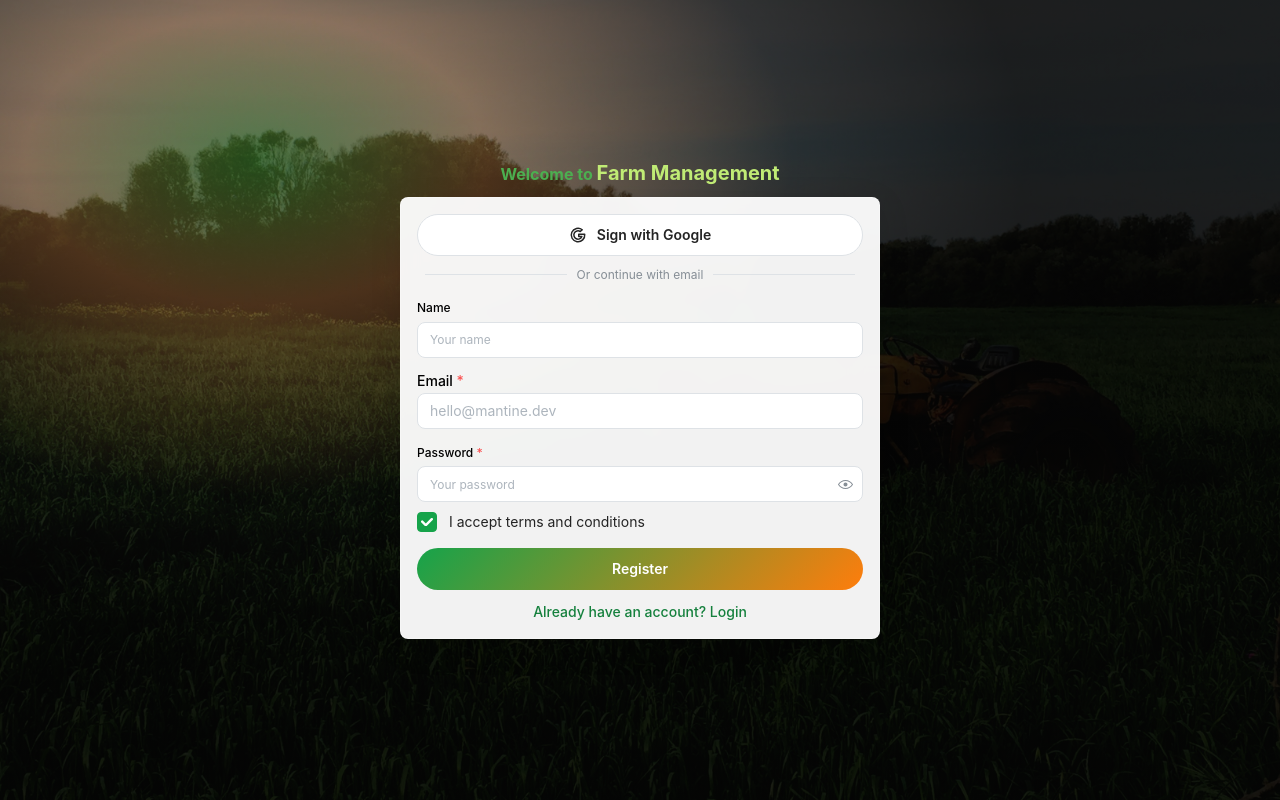
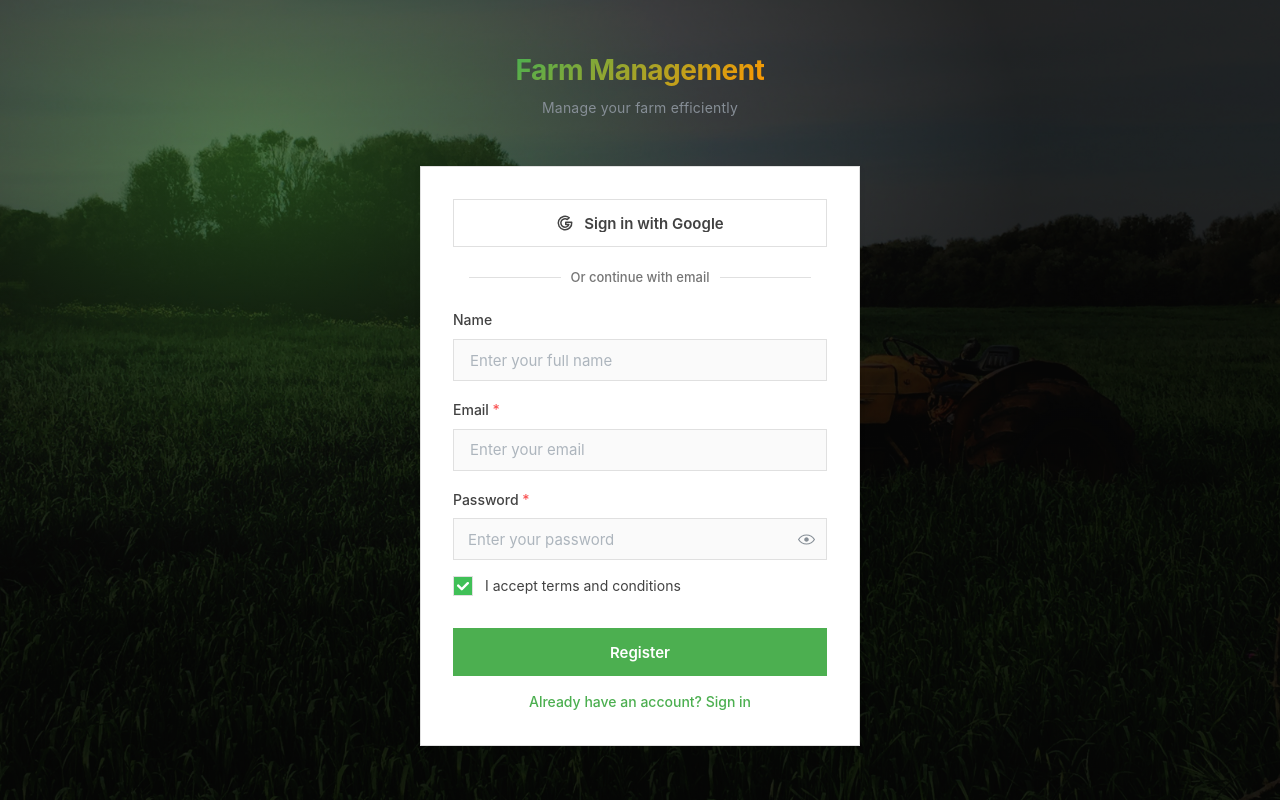
Before and after one commit to atlasblackdevops-cmyk/frontend, a Next.js app: page /register in a window 1280 px wide. Built offline with nearby package versions, Linux system fonts and the light colour scheme; no server answers.

Commit message:
# changes #

```diff
--- a/components/auth/AuthLayout.tsx
+++ b/components/auth/AuthLayout.tsx
@@ -12,8 +12,14 @@ interface AuthLayoutProps {
 
 export function AuthLayout({ children, title, subtitle }: AuthLayoutProps) {
   return (
-    <Box pos="relative" mih="100dvh" style={{ overflow: 'hidden' }}>
-      {/* Background image */}
+    <Box
+      pos="relative"
+      mih="100dvh"
+      style={{
+        overflow: 'hidden',
+      }}
+    >
+      {/* Background image - same as landing page */}
       <Box
         pos="absolute"
         inset={0}
@@ -25,13 +31,13 @@ export function AuthLayout({ children, title, subtitle }: AuthLayoutProps) {
         }}
       />
 
-      {/* Green/Orange overlay tint with modern flat look */}
+      {/* Green overlay tint - same as landing page */}
       <Box
         pos="absolute"
         inset={0}
         style={{
           background:
-            'radial-gradient(60% 60% at 20% 20%, rgba(64,160,43,0.4) 0%, rgba(255,152,64,0.25) 30%, rgba(0,0,0,0.5) 70%, rgba(0,0,0,0.7) 100%)',
+            'radial-gradient(60% 60% at 20% 20%, rgba(64,160,43,0.35) 0%, rgba(0,0,0,0.4) 60%, rgba(0,0,0,0.65) 100%)',
         }}
       />
 
@@ -46,26 +52,33 @@ export function AuthLayout({ children, title, subtitle }: AuthLayoutProps) {
           flexDirection: 'column',
           alignItems: 'center',
           justifyContent: 'center',
-          padding: '12px',
+          padding: '24px',
           overflow: 'hidden',
         }}
       >
-        <Stack gap="sm" w="100%" maw={480} align="center" style={{ maxHeight: '100%' }}>
-          {/* Welcome to Farm Management - One line */}
+        <Stack gap="xl" w="100%" maw={440} align="center" style={{ maxHeight: '100%' }}>
+          {/* Modern flat logo/title */}
+          <Stack gap="xs" align="center" mb="md">
             <Text
               fw={700}
               ta="center"
-            style={{ lineHeight: 1.2 }}
+              style={{
+                lineHeight: 1.2,
+                fontSize: '28px',
+                letterSpacing: '-0.5px',
+              }}
             >
-            <span style={{ color: '#4caf50', fontSize: 'var(--mantine-font-size-md)' }}>Welcome to </span>
               <Link
                 href="/"
                 style={{
                   textDecoration: 'none',
                   display: 'inline-block',
                   transition: 'opacity 0.2s',
-                color: 'var(--mantine-color-lime-3)',
-                fontSize: 'var(--mantine-font-size-xl)',
+                  color: '#2e7d32',
+                  background: 'linear-gradient(135deg, #4caf50 0%, #ff9800 100%)',
+                  WebkitBackgroundClip: 'text',
+                  WebkitTextFillColor: 'transparent',
+                  backgroundClip: 'text',
                 }}
                 onMouseEnter={(e) => {
                   e.currentTarget.style.opacity = '0.8';
@@ -77,6 +90,18 @@ export function AuthLayout({ children, title, subtitle }: AuthLayoutProps) {
                 Farm Management
               </Link>
             </Text>
+            <Text
+              size="sm"
+              c="dimmed"
+              ta="center"
+              style={{
+                fontWeight: 400,
+                letterSpacing: '0.2px',
+              }}
+            >
+              Manage your farm efficiently
+            </Text>
+          </Stack>
 
           {/* Form Card */}
           <Box w="100%">
--- a/components/auth/AuthenticationForm.tsx
+++ b/components/auth/AuthenticationForm.tsx
@@ -195,36 +195,37 @@ export function AuthenticationForm({
 
     return (
         <BaseCard
-            radius="md"
-            p={{ base: "xs", sm: "md" }}
-            withBorder
+            radius={0}
+            p={{ base: "xl", sm: "xl" }}
+            withBorder={false}
             style={{
-                backgroundColor: "rgba(255, 255, 255, 0.95)",
-                backdropFilter: "blur(10px)",
-                border: "1px solid rgba(255, 255, 255, 0.3)",
-                boxShadow: "0 8px 32px rgba(0, 0, 0, 0.1)",
+                backgroundColor: "#ffffff",
+                border: "1px solid #e0e0e0",
+                boxShadow: "0 2px 8px rgba(0, 0, 0, 0.04)",
                 width: "100%",
-                maxHeight: "calc(100dvh - 120px)",
+                maxHeight: "calc(100dvh - 200px)",
                 display: "flex",
                 flexDirection: "column",
                 overflow: "hidden",
             }}
             {...paperProps}
         >
-            <GoogleButton radius="xl" fullWidth>
-                Sign with Google
+            <GoogleButton radius={0} fullWidth>
+                Sign in with Google
             </GoogleButton>
 
             <Divider
                 label="Or continue with email"
                 labelPosition="center"
-                my="xs"
-                color="gray.3"
+                my="lg"
+                color="#e0e0e0"
                 styles={{
                     label: {
-                        color: "var(--mantine-color-gray-6)",
-                        fontSize: "var(--mantine-font-size-xs)",
-                        padding: "0 8px",
+                        color: "#757575",
+                        fontSize: "13px",
+                        padding: "0 16px",
+                        fontWeight: 500,
+                        backgroundColor: "#ffffff",
                     },
                 }}
             />
@@ -345,6 +346,11 @@ export function AuthenticationForm({
                                 payload?.data?.farmId ??
                                 null;
 
+                            const farmName =
+                                payload?.currentFarm?.farmName ??
+                                payload?.currentFarm?.name ??
+                                null;
+
                             // Persist to auth store (same as Google flow)
                             try {
                                 // eslint-disable-next-line @typescript-eslint/ban-ts-comment
@@ -356,6 +362,7 @@ export function AuthenticationForm({
                                             ? hasFarmVal
                                             : null,
                                     farmId,
+                                    farmName,
                                 });
                                 // Store user data (name, email, profilePicture)
                                 useAuth.getState().setUserData({
@@ -459,14 +466,24 @@ export function AuthenticationForm({
                                 color="red"
                                 variant="light"
                                 mb="md"
-                                radius="md"
-                                style={{ flexShrink: 0 }}
+                                radius={0}
+                                style={{
+                                    flexShrink: 0,
+                                    border: "1px solid #ffcdd2",
+                                    backgroundColor: "#ffebee",
+                                }}
+                                styles={{
+                                    message: {
+                                        fontSize: "14px",
+                                        color: "#c62828",
+                                    },
+                                }}
                             >
                                 {status}
                             </Alert>
                         ) : null}
                         <Stack
-                            gap="xs"
+                            gap="md"
                             style={{
                                 flex: 1,
                                 minHeight: 0,
@@ -477,7 +494,7 @@ export function AuthenticationForm({
                             {type === "register" && (
                                 <TextInput
                                     label="Name"
-                                    placeholder="Your name"
+                                    placeholder="Enter your full name"
                                     value={values.name}
                                     onChange={handleChange}
                                     onBlur={handleBlur}
@@ -486,24 +503,31 @@ export function AuthenticationForm({
                                         (touched.name || submitCount > 0) &&
                                         (errors.name as any)
                                     }
-                                    radius="md"
-                                    size="sm"
+                                    radius={0}
+                                    size="md"
                                     styles={{
                                         input: {
-                                            borderColor:
-                                                "var(--mantine-color-gray-3)",
-                                            fontSize:
-                                                "var(--mantine-font-size-xs)",
-                                            padding: "6px 12px",
+                                            borderColor: "#e0e0e0",
+                                            borderWidth: "1px",
+                                            fontSize: "15px",
+                                            padding: "12px 16px",
+                                            backgroundColor: "#fafafa",
+                                            transition: "all 0.2s ease",
                                             "&:focus": {
-                                                borderColor:
-                                                    "var(--mantine-color-brandGreen-6)",
+                                                borderColor: "#4caf50",
+                                                backgroundColor: "#ffffff",
+                                                borderWidth: "2px",
                                             },
                                         },
                                         label: {
-                                            fontSize:
-                                                "var(--mantine-font-size-xs)",
-                                            marginBottom: "4px",
+                                            fontSize: "14px",
+                                            marginBottom: "8px",
+                                            fontWeight: 500,
+                                            color: "#424242",
+                                        },
+                                        error: {
+                                            fontSize: "13px",
+                                            marginTop: "4px",
                                         },
                                     }}
                                 />
@@ -512,7 +536,7 @@ export function AuthenticationForm({
                             <TextInput
                                 required
                                 label="Email"
-                                placeholder="hello@mantine.dev"
+                                placeholder="Enter your email"
                                 value={values.email}
                                 onChange={handleChange}
                                 onBlur={handleBlur}
@@ -521,15 +545,31 @@ export function AuthenticationForm({
                                     (touched.email || submitCount > 0) &&
                                     (errors.email as any)
                                 }
-                                radius="md"
+                                radius={0}
+                                size="md"
                                 styles={{
                                     input: {
-                                        borderColor:
-                                            "var(--mantine-color-gray-3)",
+                                        borderColor: "#e0e0e0",
+                                        borderWidth: "1px",
+                                        fontSize: "15px",
+                                        padding: "12px 16px",
+                                        backgroundColor: "#fafafa",
+                                        transition: "all 0.2s ease",
                                         "&:focus": {
-                                            borderColor:
-                                                "var(--mantine-color-brandGreen-6)",
+                                            borderColor: "#4caf50",
+                                            backgroundColor: "#ffffff",
+                                            borderWidth: "2px",
                                         },
+                                    },
+                                    label: {
+                                        fontSize: "14px",
+                                        marginBottom: "8px",
+                                        fontWeight: 500,
+                                        color: "#424242",
+                                    },
+                                    error: {
+                                        fontSize: "13px",
+                                        marginTop: "4px",
                                     },
                                 }}
                             />
@@ -537,7 +577,7 @@ export function AuthenticationForm({
                             <PasswordInput
                                 required
                                 label="Password"
-                                placeholder="Your password"
+                                placeholder="Enter your password"
                                 value={values.password}
                                 onChange={handleChange}
                                 onBlur={handleBlur}
@@ -546,22 +586,31 @@ export function AuthenticationForm({
                                     (touched.password || submitCount > 0) &&
                                     (errors.password as any)
                                 }
-                                radius="md"
-                                size="sm"
+                                radius={0}
+                                size="md"
                                 styles={{
                                     input: {
-                                        borderColor:
-                                            "var(--mantine-color-gray-3)",
-                                        fontSize: "var(--mantine-font-size-xs)",
-                                        padding: "6px 12px",
+                                        borderColor: "#e0e0e0",
+                                        borderWidth: "1px",
+                                        fontSize: "15px",
+                                        padding: "12px 16px",
+                                        backgroundColor: "#fafafa",
+                                        transition: "all 0.2s ease",
                                         "&:focus": {
-                                            borderColor:
-                                                "var(--mantine-color-brandGreen-6)",
+                                            borderColor: "#4caf50",
+                                            backgroundColor: "#ffffff",
+                                            borderWidth: "2px",
                                         },
                                     },
                                     label: {
-                                        fontSize: "var(--mantine-font-size-xs)",
-                                        marginBottom: "4px",
+                                        fontSize: "14px",
+                                        marginBottom: "8px",
+                                        fontWeight: 500,
+                                        color: "#424242",
+                                    },
+                                    error: {
+                                        fontSize: "13px",
+                                        marginTop: "4px",
                                     },
                                 }}
                             />
@@ -580,44 +629,53 @@ export function AuthenticationForm({
                                         (touched.terms || submitCount > 0) &&
                                         (errors.terms as any)
                                     }
-                                    color="brandGreen"
+                                    color="green"
+                                    radius={0}
                                     styles={{
                                         label: {
-                                            color: "var(--mantine-color-dark-7)",
+                                            color: "#424242",
+                                            fontSize: "14px",
+                                            fontWeight: 400,
+                                        },
+                                        input: {
+                                            borderColor: "#e0e0e0",
+                                            "&:checked": {
+                                                backgroundColor: "#4caf50",
+                                                borderColor: "#4caf50",
+                                            },
+                                        },
+                                        error: {
+                                            fontSize: "13px",
+                                            marginTop: "4px",
                                         },
                                     }}
                                 />
                             )}
                         </Stack>
 
-                        <Stack gap="sm" mt="md" style={{ flexShrink: 0 }}>
+                        <Stack gap="md" mt="xl" style={{ flexShrink: 0 }}>
                             <Button
                                 type="submit"
-                                radius="xl"
+                                radius={0}
                                 loading={isSubmitting}
-                                color="brandGreen"
+                                color="green"
                                 fullWidth
+                                size="md"
                                 styles={{
                                     root: {
-                                        background:
-                                            "linear-gradient(135deg, var(--mantine-color-brandGreen-6) 0%, var(--mantine-color-brandOrange-6) 100%)",
+                                        backgroundColor: "#4caf50",
                                         border: "none",
                                         fontWeight: 600,
-                                        transition:
-                                            "transform 0.2s, box-shadow 0.2s",
-                                        fontSize: "var(--mantine-font-size-sm)",
-                                        padding: "10px 20px",
-                                        "@media (minWidth: 768px)": {
-                                            fontSize:
-                                                "var(--mantine-font-size-md)",
-                                            padding: "12px 24px",
+                                        transition: "all 0.2s ease",
+                                        fontSize: "15px",
+                                        padding: "14px 24px",
+                                        height: "48px",
+                                        "&:hover": {
+                                            backgroundColor: "#45a049",
+                                            transform: "none",
                                         },
-                                        "&:hover": {
-                                            transform: "translateY(-2px)",
-                                            boxShadow:
-                                                "0 4px 12px rgba(69, 228, 136, 0.4)",
-                                            background:
-                                                "linear-gradient(135deg, var(--mantine-color-brandGreen-7) 0%, var(--mantine-color-brandOrange-7) 100%)",
+                                        "&:active": {
+                                            backgroundColor: "#388e3c",
                                         },
                                     },
                                 }}
@@ -628,22 +686,27 @@ export function AuthenticationForm({
                             <Anchor
                                 component="button"
                                 type={undefined as any}
-                                c="brandGreen.7"
+                                c="#4caf50"
                                 onClick={() => toggle()}
                                 size="sm"
                                 fw={500}
                                 ta="center"
+                                style={{
+                                    fontSize: "14px",
+                                    textDecoration: "none",
+                                }}
                                 styles={{
                                     root: {
                                         "&:hover": {
                                             textDecoration: "underline",
+                                            color: "#45a049",
                                         },
                                     },
                                 }}
                             >
                                 {type === "register"
-                                    ? "Already have an account? Login"
-                                    : "Don't have an account? Register"}
+                                    ? "Already have an account? Sign in"
+                                    : "Don't have an account? Sign up"}
                             </Anchor>
                         </Stack>
                     </form>
--- a/components/auth/GoogleButton.tsx
+++ b/components/auth/GoogleButton.tsx
@@ -29,26 +29,27 @@ export function GoogleButton({
                     });
                 }
             }}
-            radius="xl"
+            radius={0}
+            size="md"
             styles={{
                 root: {
-                    borderColor: "var(--mantine-color-gray-3)",
-                    borderWidth: "1.5px",
-                    color: "var(--mantine-color-dark-7)",
-                    backgroundColor: "white",
+                    borderColor: "#e0e0e0",
+                    borderWidth: "1px",
+                    color: "#424242",
+                    backgroundColor: "#ffffff",
                     fontWeight: 600,
                     transition: "all 0.2s ease",
-                    fontSize: "var(--mantine-font-size-sm)",
-                    padding: "8px 16px",
-                    "@media (minWidth: 768px)": {
-                        fontSize: "var(--mantine-font-size-md)",
-                        padding: "10px 20px",
-                    },
+                    fontSize: "15px",
+                    padding: "14px 24px",
+                    height: "48px",
                     "&:hover": {
                         backgroundColor: "#f5f5f5",
-                        borderColor: "#4caf50",
-                        transform: "translateY(-1px)",
-                        boxShadow: "0 4px 12px rgba(0, 0, 0, 0.1)",
+                        borderColor: "#bdbdbd",
+                        transform: "none",
+                        boxShadow: "none",
+                    },
+                    "&:active": {
+                        backgroundColor: "#eeeeee",
                     },
                 },
             }}
--- a/components/guards/FarmGate.tsx
+++ b/components/guards/FarmGate.tsx
@@ -52,10 +52,16 @@ export default function FarmGate({ children }: FarmGateProps) {
         payload?.data?.farmId ??
         null;
 
+      const farmName =
+        payload?.currentFarm?.farmName ??
+        payload?.currentFarm?.name ??
+        null;
+
       setRoleAndFarm({
         role: roleName ?? null,
         hasFarm: typeof hasFarmVal === 'boolean' ? hasFarmVal : null,
         farmId,
+        farmName,
       });
 
       // Store user data (name, email, profilePicture)
--- a/stores/use-auth-store.ts
+++ b/stores/use-auth-store.ts
@@ -22,6 +22,7 @@ export interface AuthStore {
     role: string | null;
     hasFarm: boolean | null;
     farmId: string | null;
+    farmName: string | null;
     userName: string | null;
     userEmail: string | null;
     userProfilePicture: string | null;
@@ -34,6 +35,7 @@ export interface AuthStore {
         role?: string | null;
         hasFarm?: boolean | null;
         farmId?: string | null;
+        farmName?: string | null;
     }) => void;
     setUserData: (payload: {
         name?: string | null;
@@ -51,6 +53,7 @@ export const useAuth = create<AuthStore>((set) => ({
     role: null,
     hasFarm: null,
     farmId: null,
+    farmName: null,
     userName: null,
     userEmail: null,
     userProfilePicture: null,
@@ -59,7 +62,7 @@ export const useAuth = create<AuthStore>((set) => ({
     setRefreshToken: (refreshToken: string | null) => set({ refreshToken }),
     setAuth: (auth: OAuthProfile) => set({ auth }),
     setUserId: (userId: string | null) => set({ userId }),
-    setRoleAndFarm: ({ role, hasFarm, farmId }) =>
+    setRoleAndFarm: ({ role, hasFarm, farmId, farmName }) =>
         set((prev) => ({
             role: role ?? prev.role,
             hasFarm: typeof hasFarm === "boolean" ? hasFarm : prev.hasFarm,
@@ -69,6 +72,12 @@ export const useAuth = create<AuthStore>((set) => ({
                     : farmId === null
                       ? null
                       : prev.farmId,
+            farmName:
+                typeof farmName === "string"
+                    ? farmName
+                    : farmName === null
+                      ? null
+                      : prev.farmName,
         })),
     setUserData: ({ name, email, profilePicture }) =>
         set((prev) => ({
```
Also changed, not shown: components/farm/FarmSwitcherModal.tsx (+138 -25 lines), components/navigation/NavbarSimple.tsx (+6 -7 lines), providers/session-provider.tsx (+12 -0 lines). Lines whose indentation alone changed are shown as unchanged.
